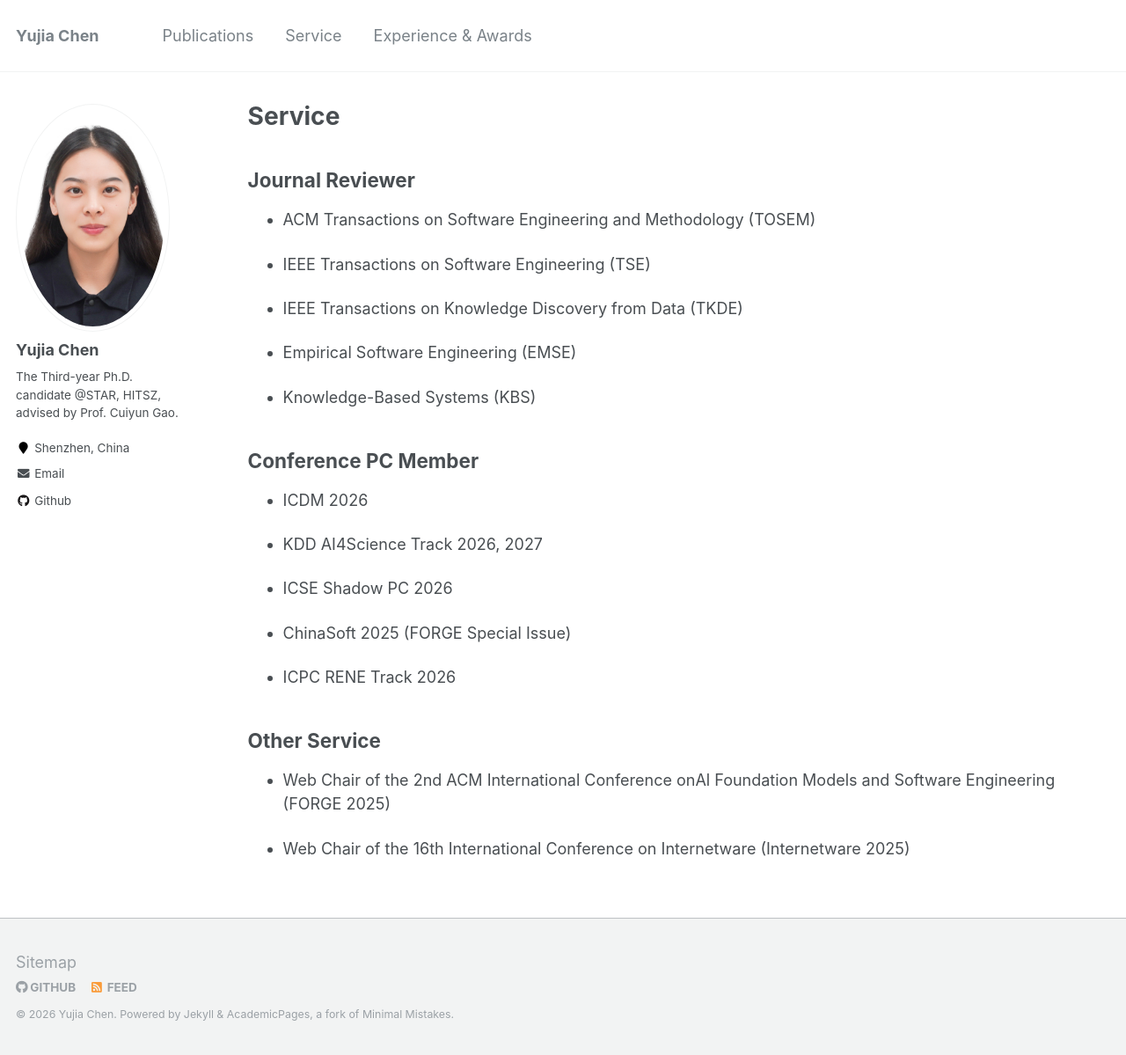
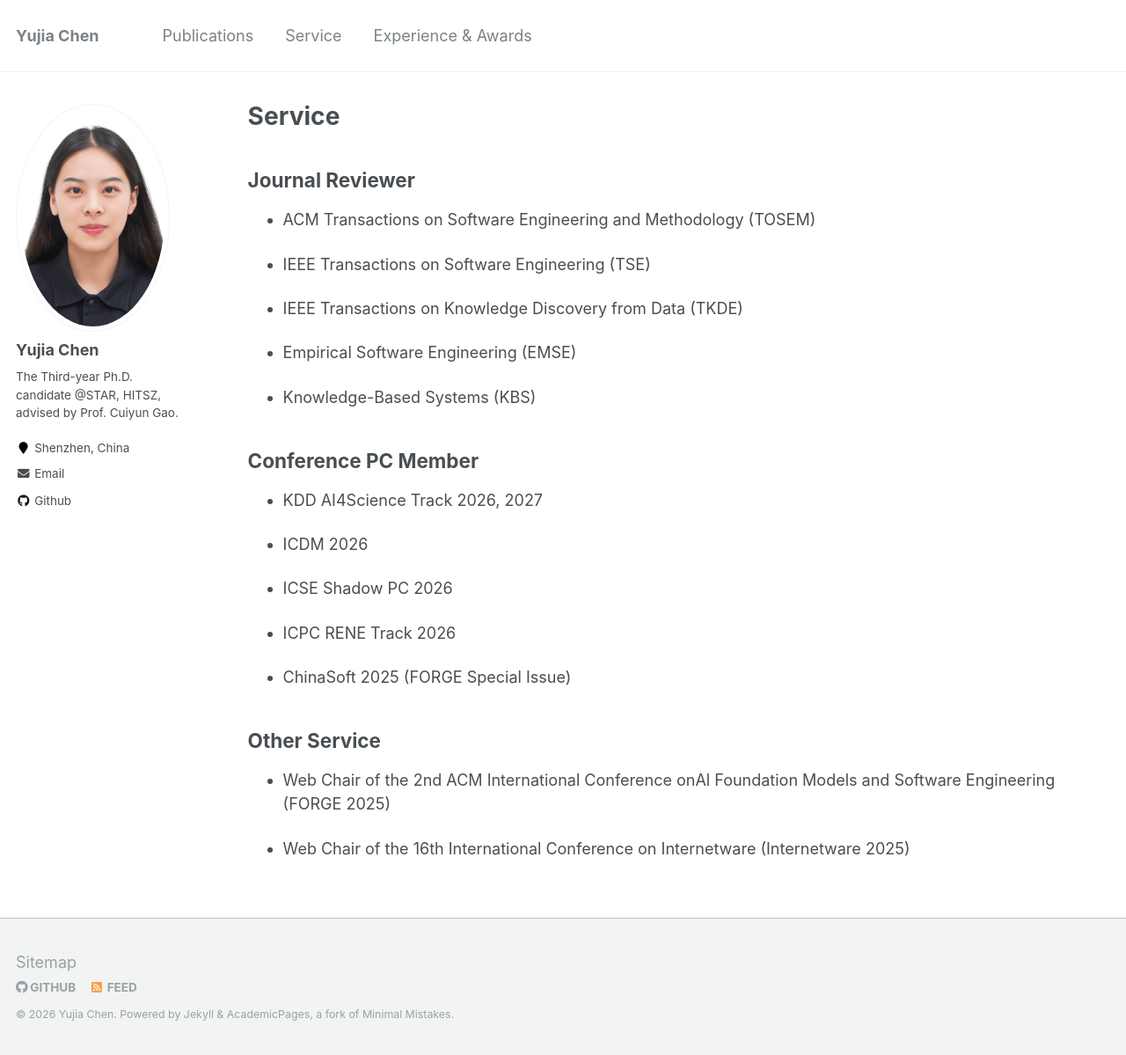
Before and after one commit to yujiachen99/yujiachen99.github.io, a Jekyll site: the page built from _pages/service.md, in a window 1280 px wide and 1199 px high. Shown: the whole window at 88% size. Built offline with Jekyll 4.4.1, drawn with Linux system fonts in a browser that asks for light colours.

```diff
--- a/_pages/service.md
+++ b/_pages/service.md
@@ -19,15 +19,15 @@ author_profile: true
 
 ## Conference PC Member
 
+* KDD AI4Science Track 2026, 2027
+
 * ICDM 2026
-
-* KDD AI4Science Track 2026, 2027
 
 * ICSE Shadow PC 2026
 
+* ICPC RENE Track 2026
+
 * ChinaSoft 2025 (FORGE Special Issue)
-
-* ICPC RENE Track 2026
 
 ## Other Service
 
```
